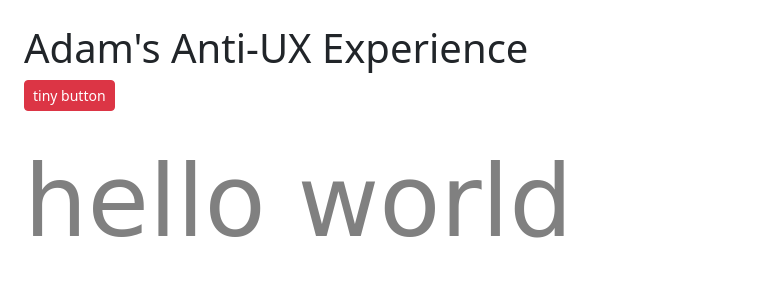
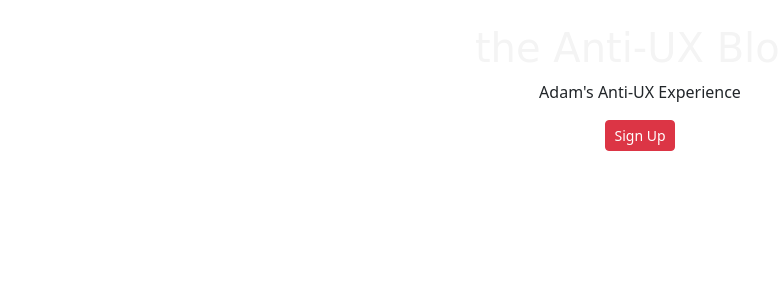
Before and after one commit to notadamkhan/Anti-UX-Website, a Django app: page / in a window 1280 px wide. Shown: the top 300 px of the page, without its empty margins (0-779 px from the left). Run offline with Django 4.2, Linux system fonts and the light colour scheme.

Commit message:
home page complete

```diff
--- a/mysite/myui/static/myui/style.css
+++ b/mysite/myui/static/myui/style.css
@@ -1,8 +1,25 @@
-p {
-    color: gray;
+h1 {
     font-family: "Comic Sans MS", cursive, sans-serif;
-    font-size: 100px;
+    color: #f4f4f4 !important;
 }
 .btn:hover {
     cursor: not-allowed;
 }
+.cursor {
+    cursor: url('images/cursor.png'), not-allowed;
+    text-align: center;
+    animation: animate 0.25s infinite;
+}
+.mega-space {
+    position: absolute;
+    top: 50%;
+}
+
+@keyframes animate{
+    0%{
+      cursor: url("images/cursor.png"), not-allowed;
+    }
+    50%{
+      cursor: url("images/cursor2.png"), not-allowed;
+    }
+}
--- a/mysite/myui/templates/myui/index.html
+++ b/mysite/myui/templates/myui/index.html
@@ -1,21 +1,39 @@
 <!DOCTYPE html>
 {% load static %}
-
 <html lang="en">
   <head>
     <meta charset="UTF-8">
-    <meta name="keywords" content="foo,bar"/>
-    <meta name="description" content="foo"/>
+    <meta name="keywords" content="foo,bar" />
+    <meta name="description" content="foo" />
     <title>Adam's Anti-UX Experience</title>
     <link rel="stylesheet" href="{% static 'myui/style.css' %}">
     <link href="https://cdn.jsdelivr.net/npm/bootstrap@5.3.2/dist/css/bootstrap.min.css"
           rel="stylesheet"
           crossorigin="anonymous">
   </head>
-  <body class="p-4">
-    <h1>Adam's Anti-UX Experience</h1>
-    <p class="btn btn-danger btn-sm">tiny button</p>
-    <p> hello world </p>
+  <body class="p-4 cursor">
+    <h1>the Anti-UX Blog</h1>
+    <p>Adam's Anti-UX Experience</p>
+    <a class="btn btn-danger btn-sm" href="{% url 'page1' %}">Sign Up</a>
+    {% comment %} <div>
+      <label for="disable-cursor">Disable Cursor Animation</label>
+      <input type="checkbox" id="disable-cursor">
+    </div> {% endcomment %}
   </body>
+  {% comment %} <script>
+      const disableCursorCheckbox = document.getElementById('disable-cursor');
+      const bodyElement = document.body;
+
+      disableCursorCheckbox.addEventListener('change', () => {
+          if (disableCursorCheckbox.checked) {
+              bodyElement.style.animation = 'none';
+              bodyElement.style.cursor = 'auto';
+          } else {
+              bodyElement.style.animation = 'animate 0.25s infinite';
+              bodyElement.style.cursor = 'url("images/cursor.png")';
+          }
+      });
+  </script> {% endcomment %}
 </html>
 {% comment %} make sursor huge and have styuff flying around {% endcomment %}
+{% comment %} source env/bin/activate {% endcomment %}
--- a/mysite/myui/urls.py
+++ b/mysite/myui/urls.py
@@ -4,4 +4,5 @@ from . import views
 
 urlpatterns = [
     path("", views.index, name="index"),
+    path('1/', views.page1, name='page1'),
 ]
--- a/mysite/myui/views.py
+++ b/mysite/myui/views.py
@@ -6,3 +6,6 @@ from django.shortcuts import render
 
 def index(request):
     return render(request, "myui/index.html")
+
+def page1(request):
+    return render(request, "myui/page1.html")
```
Also changed, not shown: mysite/myui/templates/myui/page1.html (added, +25 -0 lines), mysite/myui/static/myui/images/cursor.png (added), mysite/myui/static/myui/images/cursor2.png (added), mysite/myui/static/myui/index.js (added), 2 other files.
